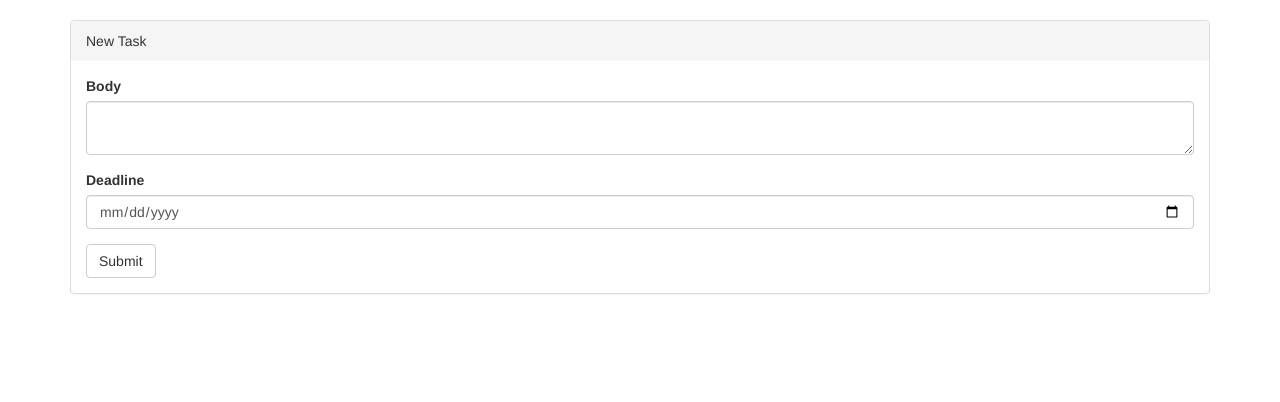
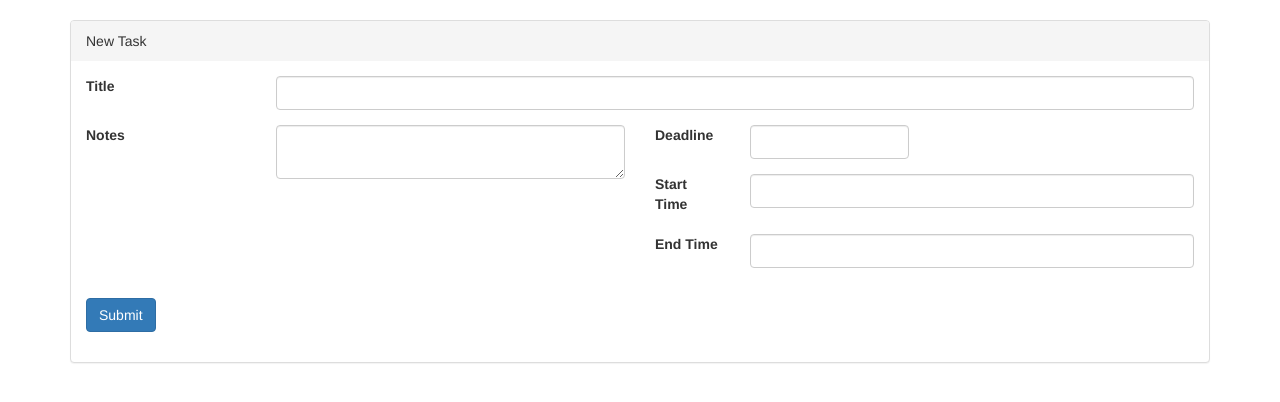
Before and after one commit to wavegate/frank, a Flask app: page /tasks in a window 1280 px wide. Shown: the part 52-454 px from the top of the page. Run offline with Flask 2, Linux system fonts and the light colour scheme; the visitor is signed in with stand-in values (Sample User, id 1); data comes from the database, SQL or seed files in the repository; data that the repository does not hold is empty; some libraries are stand-ins or nearby versions.

Commit message:
updated task appearance and form

```diff
--- a/app.py
+++ b/app.py
@@ -5,11 +5,13 @@ from flask_migrate import Migrate
 from flask_bootstrap import Bootstrap
 from flask_wtf import FlaskForm
 from flask_wtf.csrf import CSRFProtect
+from flask_moment import Moment
 from werkzeug.security import generate_password_hash, check_password_hash
 from werkzeug.urls import url_parse
 from wtforms import BooleanField, DateTimeField, PasswordField, StringField, SubmitField, TextAreaField
 from wtforms.validators import DataRequired, Email, EqualTo, Optional, ValidationError
-from wtforms.fields.html5 import DateField
+#from wtforms.fields.html5 import DateField
+from wtforms.fields import DateField
 
 import os
 from datetime import datetime
@@ -28,6 +30,7 @@ migrate = Migrate(app, db)
 bootstrap = Bootstrap(app)
 login = LoginManager(app)
 csrf = CSRFProtect(app)
+moment = Moment(app)
 login.login_view = 'login'
 
 @login.user_loader
@@ -38,17 +41,37 @@ def load_user(user_id):
 def index():
 	return redirect(url_for('tasks'))
 
-@app.route("/tasks", methods = ('GET', 'POST'))
+@app.route("/tasks", methods=['GET', 'POST'])
 @login_required
 def tasks():
 	tasks = current_user.tasks.order_by(Task.last_updated.desc()).all()
-	form = MyForm()
-	if form.validate_on_submit():
-		task = Task(body=form.body.data, deadline=form.deadline.data, author=current_user)
-		db.session.add(task)
-		db.session.commit()
-		return redirect(request.referrer or url_for('tasks'))
+	form = TaskForm()
 	return render_template('tasks.html', tasks=tasks, form=form)
+
+@app.route("/create_task", methods=['POST'])
+@login_required
+def create_task():
+    form = TaskForm()
+    if form.validate_on_submit():
+        task = Task(title=form.title.data, notes = form.notes.data, deadline=form.deadline.data, start_time=form.start_time.data, end_time=form.end_time.data, author=current_user)
+        db.session.add(task)
+        db.session.commit()
+    return redirect(request.referrer or url_for('tasks'))
+
+@app.route("/fitness", methods=['GET'])
+@login_required
+def fitness():
+    return render_template('fitness.html')
+
+@app.route("/schedule", methods=['GET'])
+@login_required
+def schedule():
+    return render_template('schedule.html')
+
+@app.route("/profile", methods=['GET'])
+@login_required
+def profile():
+    return render_template('profile.html')
 
 @app.route("/login", methods=['GET', 'POST'])
 def login():
@@ -110,13 +133,13 @@ class RegistrationForm(FlaskForm):
         if user is not None:
             raise ValidationError('Please use a different email address.')
 
-class MyForm(FlaskForm):
-	body = TextAreaField('Body', validators=[DataRequired()])
-	deadline = DateField('Deadline', format='%Y-%m-%d', validators=[Optional()])
-	submit = SubmitField('Submit')
-
 class TaskForm(FlaskForm):
-	complete = BooleanField('Complete')
+    title = StringField('Title', validators=[DataRequired()])
+    notes = TextAreaField('Notes')
+    deadline = DateTimeField('Deadline', format="%m/%d/%Y %I:%M %p", validators=[Optional()])
+    start_time = DateTimeField('Start Time', format="%m/%d/%Y %I:%M %p", validators=[Optional()])
+    end_time = DateTimeField('End Time', format="%m/%d/%Y %I:%M %p", validators=[Optional()])
+    submit = SubmitField('Submit')
 
 @app.route('/delete_task/<int:task_id>')
 def delete_task(task_id):
@@ -129,10 +152,13 @@ def delete_task(task_id):
 @app.route('/edit_task/<int:task_id>', methods=['GET', 'POST'])
 def edit_task(task_id):
     task = Task.query.get(task_id)
-    form = MyForm()
+    form = TaskForm()
     if form.validate_on_submit() and current_user == task.author:
-        task.body=form.body.data
+        task.title=form.title.data
+        task.notes=form.notes.data
         task.deadline=form.deadline.data
+        task.start_time=form.start_time.data
+        task.end_time=form.end_time.data
         task.last_updated=datetime.now()
         db.session.commit()
         return redirect(url_for('tasks'))
@@ -165,15 +191,19 @@ class User(UserMixin, db.Model):
 
 class Task(db.Model):
     id = db.Column(db.Integer, primary_key=True)
-    body = db.Column(db.String(140))
+    title = db.Column(db.String(140))
+    notes = db.Column(db.String(5000))
     timestamp = db.Column(db.DateTime, index=True, default=datetime.now)
     complete = db.Column(db.Boolean, default=False)
     last_updated = db.Column(db.DateTime, default=datetime.now)
     deadline = db.Column(db.DateTime)
     user_id = db.Column(db.Integer, db.ForeignKey('user.id'))
+    start_time = db.Column(db.DateTime)
+    end_time = db.Column(db.DateTime)
+    isEvent = db.Column(db.Boolean, default=False)
 
     def __repr__(self):
-        return '<Task {}>'.format(self.body)
+        return '<Task {}>'.format(self.title)
 
 @app.shell_context_processor
 def make_shell_context():
--- a/templates/base.html
+++ b/templates/base.html
@@ -44,11 +44,25 @@
 {% endblock %}
 
 {% block scripts %}
+{{ super() }}
+
+<script src="https://code.jquery.com/jquery-3.2.1.slim.min.js" integrity="sha384-KJ3o2DKtIkvYIK3UENzmM7KCkRr/rE9/Qpg6aAZGJwFDMVNA/GpGFF93hXpG5KkN" crossorigin="anonymous"></script>
+<script src="https://cdnjs.cloudflare.com/ajax/libs/popper.js/1.12.9/umd/popper.min.js" integrity="sha384-ApNbgh9B+Y1QKtv3Rn7W3mgPxhU9K/ScQsAP7hUibX39j7fakFPskvXusvfa0b4Q" crossorigin="anonymous"></script>
+<script src="https://maxcdn.bootstrapcdn.com/bootstrap/4.0.0/js/bootstrap.min.js" integrity="sha384-JZR6Spejh4U02d8jOt6vLEHfe/JQGiRRSQQxSfFWpi1MquVdAyjUar5+76PVCmYl" crossorigin="anonymous"></script>
+
+<link href="https://cdnjs.cloudflare.com/ajax/libs/bootstrap-datetimepicker/4.17.47/css/bootstrap-datetimepicker.css" rel="stylesheet"/>
+<script src="https://cdnjs.cloudflare.com/ajax/libs/moment.js/2.18.1/moment.min.js"></script>
+<script src="https://cdnjs.cloudflare.com/ajax/libs/bootstrap-datetimepicker/4.17.47/js/bootstrap-datetimepicker.min.js"></script>
+
 <script>
 	$(function(){
 		$('form').attr('autocomplete','off');
 		$('[data-toggle="tooltip"]').tooltip();
+		$('.datepick').datetimepicker();
 	});
 </script>
-{{super()}}
+
+<style>
+
+</style>
 {% endblock %}
--- a/templates/tasks.html
+++ b/templates/tasks.html
@@ -7,8 +7,47 @@
 		<div class="panel-heading">
 			New Task
 		</div>
-		<div class="panel-body">
-			{{ wtf.quick_form(form) }}
+		<div class="panel-body" style="position:relative">
+			<form method="POST" action="/create_task">
+				{{ form.hidden_tag() }}
+				<div class="form-group row">
+					{{ form.title.label(class_="col-sm-2 col-form-label")}}
+					<div class="col-sm-10">
+						{{ form.title(class_="form-control") }}
+					</div>
+				</div>
+				<div class="form-group row">
+					{{ form.notes.label(class_="col-sm-2 col-form-label")}}
+					<div class="col-sm-4">
+						{{ form.notes(class_="form-control") }}
+					</div>
+					<div class="col-sm-6">
+						<div class="form-group row">
+							{{ form.deadline.label(class_="col-sm-2 col-form-label")}}
+							<div class="col-sm-4">
+								{{ form.deadline(class_="form-control datepick") }}
+							</div>
+						</div>
+						<div class="form-group row">
+							{{ form.start_time.label(class_="col-sm-2 col-form-label")}}
+							<div class="col-sm-10">
+								{{ form.start_time(class_="form-control datepick") }}
+							</div>
+						</div>
+						<div class="form-group row">
+							{{ form.end_time.label(class_="col-sm-2 col-form-label")}}
+							<div class="col-sm-10">
+								{{ form.end_time(class_="form-control datepick") }}
+							</div>
+						</div>
+					</div>
+				</div>
+				<div class="form-group row">
+					<div class="col-sm-10">
+			    	<input type="submit" class="btn btn-primary"></input>
+			    </div>
+			    </div>
+			</form>
 		</div>
 	</div>
 </div>
@@ -19,13 +58,4 @@
     {% endfor %}
 </div>
 
-
 {% endblock %}
-
-<!--implement, currently not working -->
-<script>
-	$(document).ready(function(){
-		alert('asdf');
-		$('form').attr('autocomplete','nope');
-	}
-</script>
```
Also changed, not shown: migrations/versions/151301173c4b_.py (renamed from migrations/versions/a37601a73d0c_.py, +8 -4 lines), templates/_task.html (+12 -13 lines), templates/fitness.html (added, +7 -0 lines), templates/profile.html (added, +13 -0 lines), templates/schedule.html (added, +7 -0 lines), app.db.
